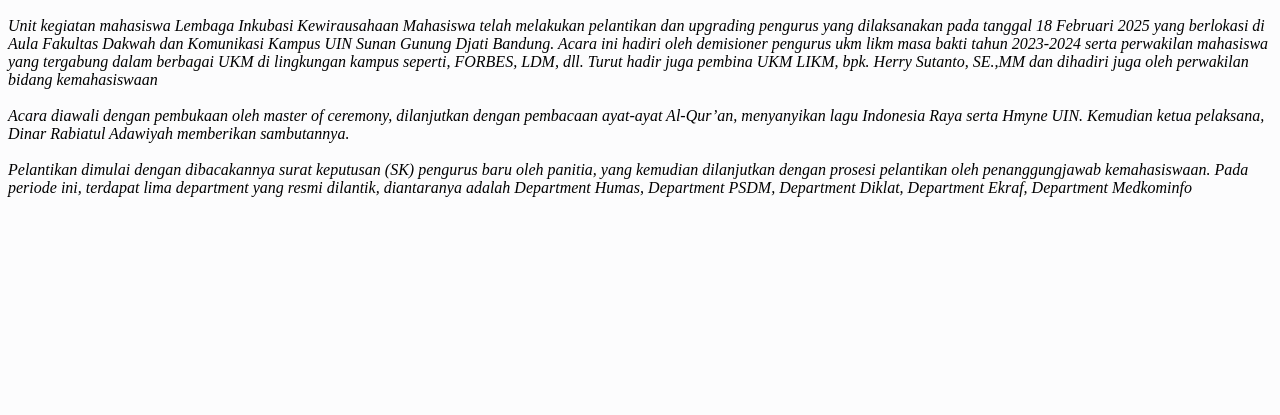
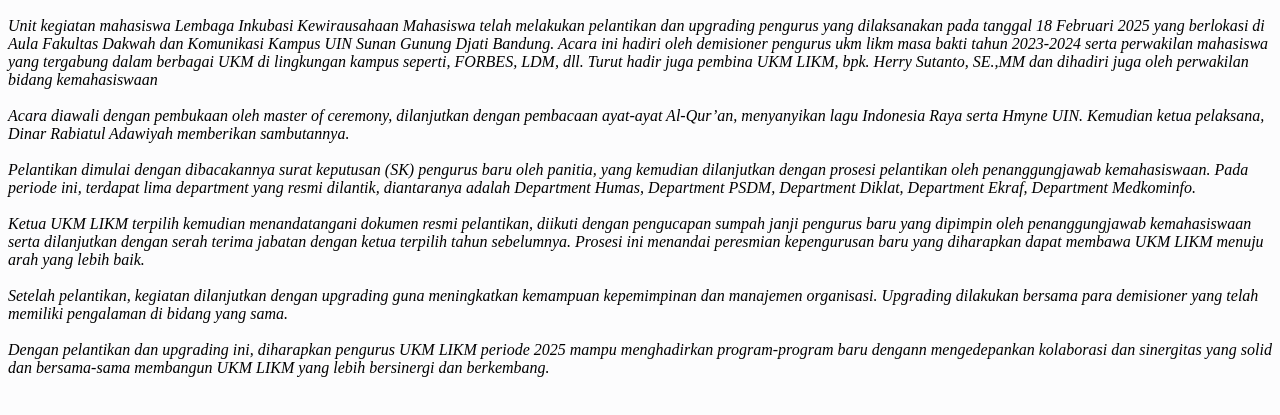
Before and after one commit to Aceplesmana/ukm-likm, a plain HTML site: page index.html in a window 1280 px wide. Shown: the part 163-578 px from the top of the page. Drawn offline with Linux system fonts and the light colour scheme.

Commit message:
bismillah

```diff
--- a/index.html
+++ b/index.html
@@ -15,7 +15,12 @@
    <I> Acara diawali dengan pembukaan oleh master of ceremony, dilanjutkan dengan pembacaan ayat-ayat Al-Qur’an, menyanyikan lagu Indonesia Raya serta Hmyne UIN. Kemudian ketua pelaksana, Dinar Rabiatul Adawiyah memberikan sambutannya.</I>
    <br> </br>
    <i> Pelantikan dimulai dengan dibacakannya surat keputusan (SK) pengurus baru oleh panitia, yang kemudian dilanjutkan dengan prosesi pelantikan oleh penanggungjawab kemahasiswaan. Pada periode ini, terdapat lima department yang resmi dilantik, diantaranya adalah </i>
-   <i> Department Humas, Department PSDM, Department Diklat, Department Ekraf, Department Medkominfo
-    </i>
+   <i> Department Humas, Department PSDM, Department Diklat, Department Ekraf, Department Medkominfo. </i>
+   <br> </br>
+   <i> Ketua UKM LIKM terpilih kemudian menandatangani dokumen resmi pelantikan, diikuti dengan pengucapan sumpah janji pengurus baru yang dipimpin oleh penanggungjawab kemahasiswaan serta dilanjutkan dengan serah terima jabatan dengan ketua terpilih tahun sebelumnya. Prosesi ini menandai peresmian kepengurusan baru yang diharapkan dapat membawa UKM LIKM menuju arah yang lebih baik.</i>
+   <br> </br>
+   <i> Setelah pelantikan, kegiatan dilanjutkan dengan upgrading guna meningkatkan kemampuan kepemimpinan dan manajemen organisasi. Upgrading dilakukan bersama para demisioner yang telah memiliki pengalaman di bidang yang sama. </i>
+   <br> </br>
+   <i> Dengan pelantikan dan upgrading ini, diharapkan pengurus UKM LIKM periode 2025 mampu menghadirkan program-program baru dengann mengedepankan kolaborasi dan sinergitas yang solid dan bersama-sama membangun UKM LIKM yang lebih bersinergi dan berkembang. </i>
 </body>
 </html>
```
